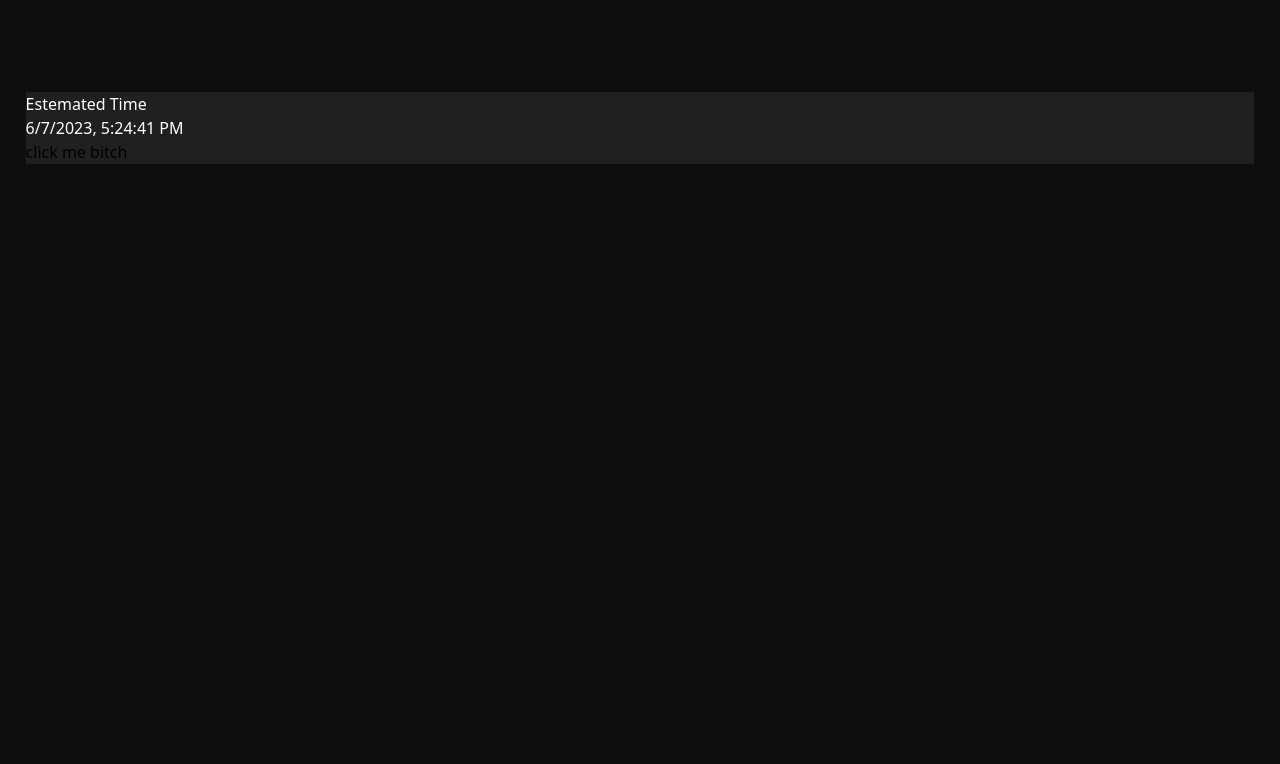
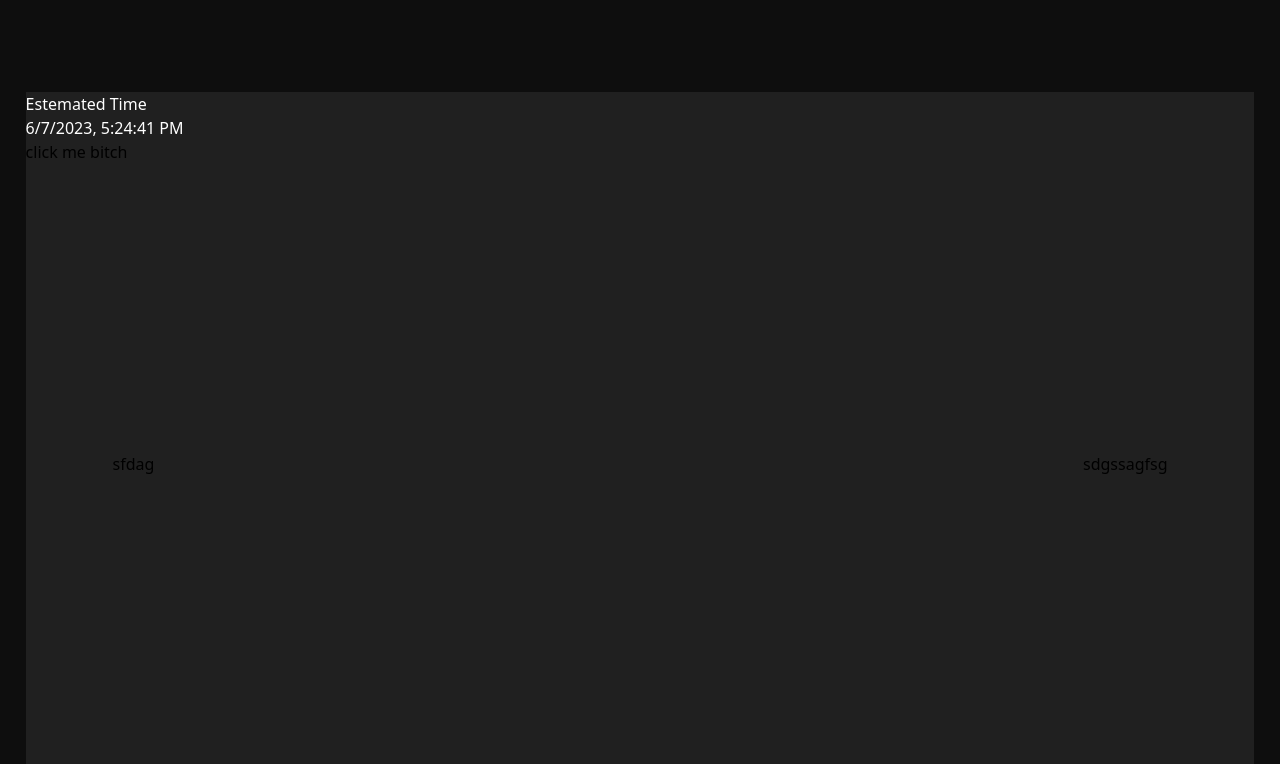
Before and after one commit to Sasan-Pt/next13prac, a Next.js app: page / in a window 1280 px wide. Shown: the part 5486-6250 px from the top of the page. Before the commit the page ends 5650 px from the top, so only its background shows below. Built offline with nearby package versions, Linux system fonts and the light colour scheme.

Commit message:
trying to create a ccarousel

```diff
--- a/src/app/Components/shareComponent/calender.tsx
+++ b/src/app/Components/shareComponent/calender.tsx
@@ -7,8 +7,9 @@ interface TestaItem {
   monthName: string;
 }
 const Calender=()=>{
-    const [currentTime,setCurrentTime]=useState<any>()
+
     const [testa,setTesta]=useState<TestaItem[]>([])
+    const [currentTime,setCurrentTime]=useState<Date>()
 
     useEffect(() => {
         setCurrentTime(() => {
@@ -16,15 +17,12 @@ const Calender=()=>{
         });
       }, []);
 
-      console.log(currentTime)
 
 
       const userTimeZone = Intl.DateTimeFormat().resolvedOptions().timeZone;
       const options = { timeZone: userTimeZone };
       const userLocalTime = currentTime?.toLocaleString(undefined, options);
       const test=currentTime?.getDate()
-      console.log(test)
-      console.log(userLocalTime?.slice(17))
 
 
       function getDaysInMonth(year:number, month:number) {
@@ -70,6 +68,31 @@ const Calender=()=>{
                 <div className="text-white">{userLocalTime}</div>
                 <button onClick={testol}>click me bitch</button>
             </span>
+            <div className="relative -my-0 mx-auto w-4/5 h-[600px]">
+              <div className="bg-green h-full relative">
+
+                  <button className="absolute top-1/2 -translate-y-1/2 -right-9">sdgssagfsg</button>
+
+              <ul className="p-0 m-0 list-none">
+                {testa.map((x,index)=>{
+                  return(
+                    <li key={index} className="bg-slate-500 mt-2 absolute w-full top-0 bottom-0 ">
+                      <div className="w-full h-full">
+                      <div>{x.monthName}</div>
+                      <div>{x.message}</div>
+                      <div>{x.date}</div>
+                      </div>
+
+                    </li>
+                  )
+                })}
+              </ul>
+
+              <button className="absolute top-1/2 -translate-y-1/2 -left-9">sfdag</button>
+
+
+              </div>
+            </div>
         </div>
     )
 }
```
